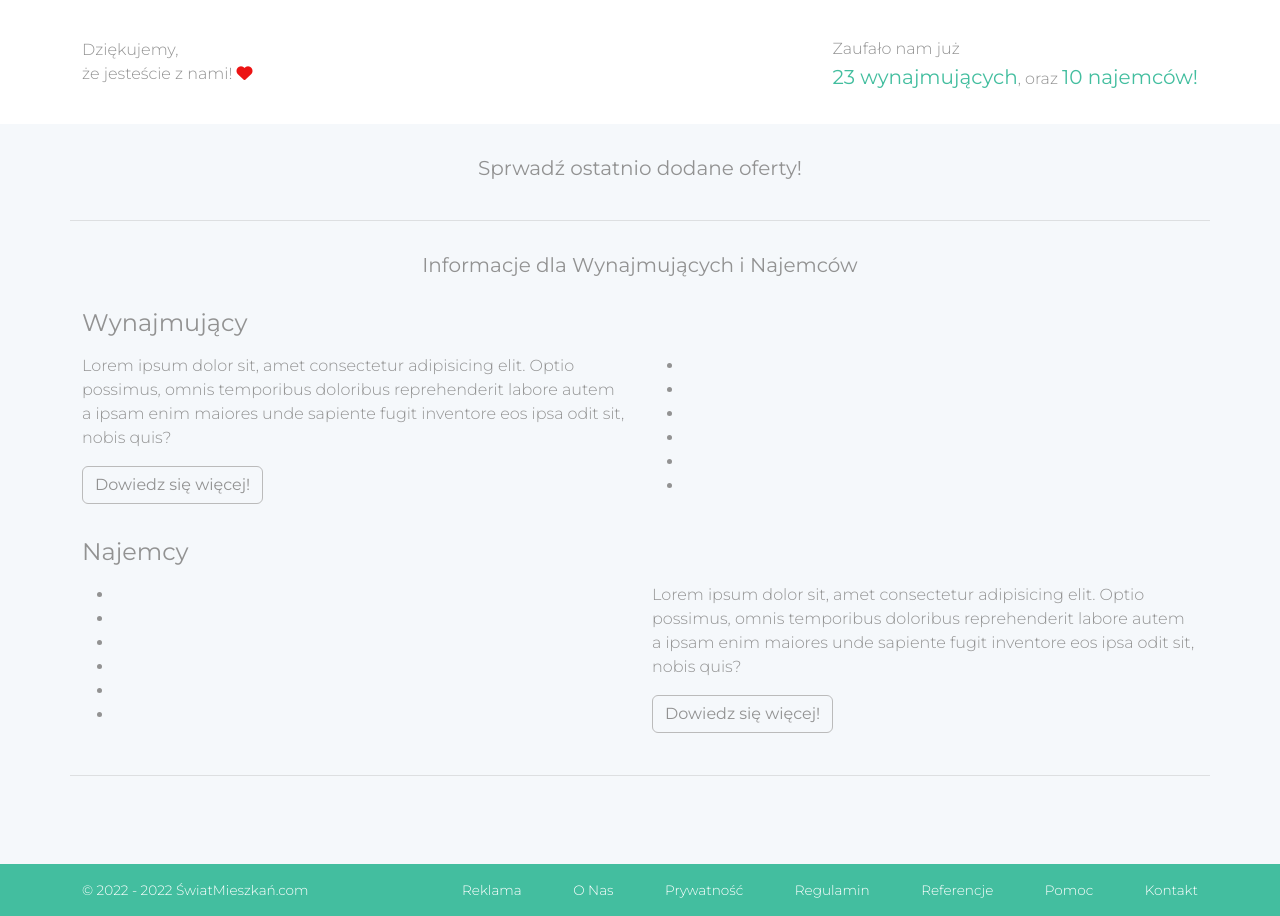
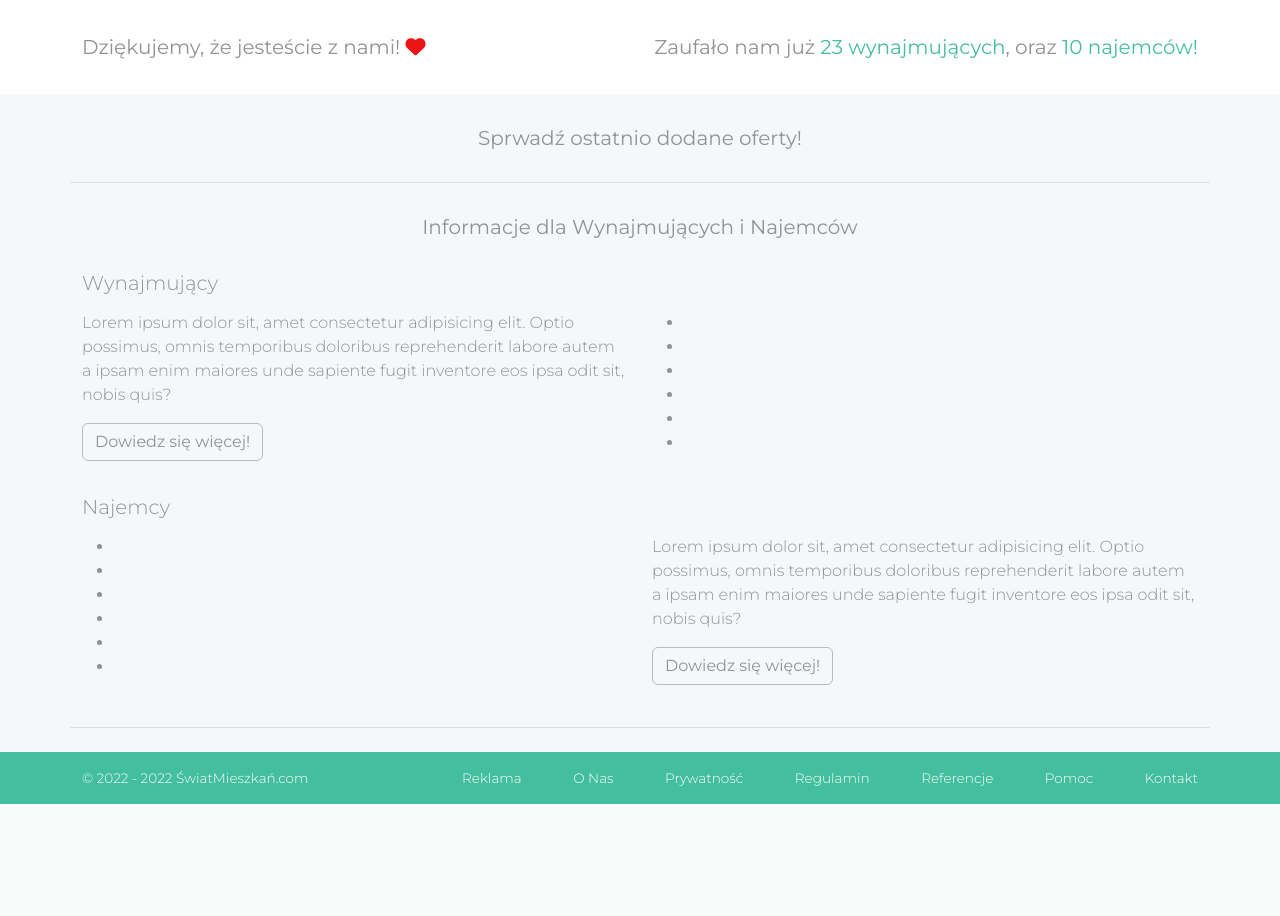
Before and after one commit to KarolSliwka/swiatmieszkan, a Django app: page / in a window 1280 px wide. Shown: the part 466-1382 px from the top of the page. After the commit the page ends 1270 px from the top, so only its background shows below. Run offline with Django 3.2, Linux system fonts and the light colour scheme; style sheets or scripts are compiled from the project's sources; some libraries are stand-ins or nearby versions.

Commit message:
Home sections style added

```diff
--- a/home/static/scss/_home.scss
+++ b/home/static/scss/_home.scss
@@ -1,9 +1,6 @@
 #home {
-    main {
-        section {
-            padding-top: 2rem !important;
-            padding-bottom: 2rem !important;
-        }
+    .text-break {
+        display: none;
     }
 
     .sec-search {
@@ -68,23 +65,48 @@
     }
 
     .sec-counter {
+        padding-top: 2rem;
+        padding-bottom: 2rem;
         background-color: $white;
 
-        p {
-            font-size: 1rem;
+        p,
+        span {
+            font-weight: 400;
+            font-size: 1.25rem !important;
+            font-family: "Montserrat", sans-serif;
         }
 
         i {
             color: $flat-red;
         }
+
         span {
-            font-size: 1.25rem;
-            font-weight: 400;
             color: $main;
         }
     }
 
+    .sec-last-listed {
+        margin-top: 2rem;
+        margin-bottom: 2rem;
+    }
+
+    .sec-information {
+        margin-top: 2rem;
+        margin-bottom: 2rem;
+
+        h4 {
+            font-size: 1.25rem;
+            font-weight: 300;
+        }
+    }
+
     // Small devices (landscape phones, 576px and up)
+    @media (max-width: 350px) {
+        .text-break {
+            display: block;
+        }
+    }
+
     @media (max-width: 576px) {
         .sec-search {
             .white-box {
```
